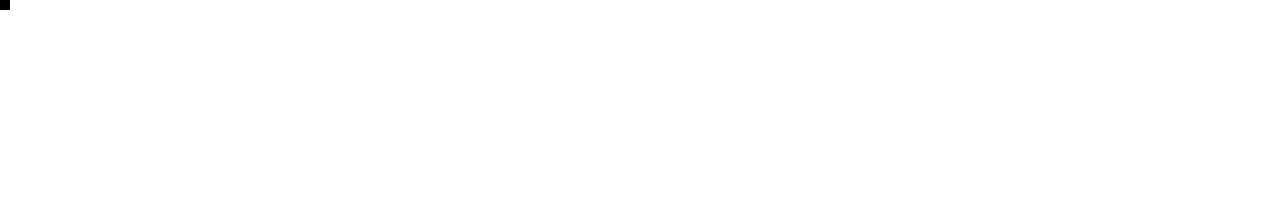
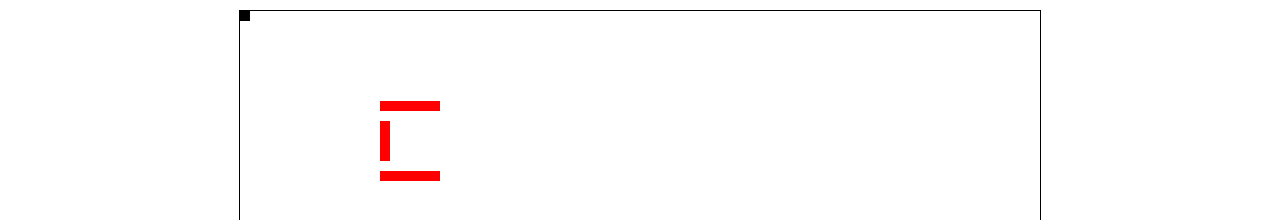
Before and after one commit to cjstewart88/n, a website built with webpack: page index.html in a window 1280 px wide. Shown: the top 220 px of the page. Built offline with Linux system fonts and the light colour scheme.

Commit message:
created a concept for pre generated levels, removed joining and connecting

```diff
--- a/index.html
+++ b/index.html
@@ -6,6 +6,12 @@
         width: 100%;
         height: 100%;
       }
+
+      canvas {
+        border: solid 1px #000;
+        margin: 10px auto;
+        display: block;
+      }
     </style>
   </head>
   <body>
--- a/src/engine.ts
+++ b/src/engine.ts
@@ -1,46 +1,49 @@
 import { Player} from './player';
+import { Game } from './game';
 
 export class Engine {
-  public canvas: any;
-  public ctx: any;
+  private player: Player;
+  private level: any;
 
-  public players: Player[];
+  private canvas: any;
+  private ctx: any;
 
-  constructor(opts: { players: Player[] }) {
-    this.players = opts.players;
+  constructor(game: Game) {
+    this.level = game.level;
+    this.player = game.player;
 
     this.canvas = document.getElementById('level');
     this.ctx = this.canvas.getContext('2d');
+    this.canvas.width = 800;
+    this.canvas.height = 600;
 
-    this.setCanvasSize()
-
-    window.addEventListener('resize', this.setCanvasSize.bind(this), false);
     this.draw();
   }
 
-  private setCanvasSize() {
-    this.canvas = document.getElementById('level');
-    this.canvas.width = window.innerWidth;
-    this.canvas.height = window.innerHeight;
-  }
-
   private draw() {
-    this.ctx.clearRect(0, 0, this.canvas.width, this.canvas.height);
-    this.drawPlayers();
-    this.drawDummyWall();
+    this.ctx.clearRect(0, 0, 800, 600);
+    this.player.move();
+    this.drawLevel();
     window.requestAnimationFrame(this.draw.bind(this));
   }
 
-  private drawDummyWall() {
-    this.ctx.fillStyle = 'rgb(255, 0, 0)';
-    this.ctx.fillRect(200, 200, 100, 10);
-  }
+  private drawLevel() {
+    this.level.forEach((row: any[], i: number) => {
+      row.forEach((cellValue: string, ii: number) => {
+        if (cellValue === 'E') {
+          return;
+        }
 
-  private drawPlayers() {
-    this.players.forEach(player => {
-      player.move();
-      this.ctx.fillStyle = 'rgb(0, 0, 0)';
-      this.ctx.fillRect(player.currentPosition.x, player.currentPosition.y, 10, 10);
+        if (cellValue === 'W') {
+          this.ctx.fillStyle = 'rgb(255, 0, 0)';
+        } else if (cellValue === 'P') {
+          this.ctx.fillStyle = 'rgb(0, 0, 0)';
+        }
+
+        let x = ii*10;
+        let y = i*10;
+        this.ctx.fillRect(x, y, 10, 10);
+      });
     });
   }
 }
--- a/src/game.ts
+++ b/src/game.ts
@@ -1,27 +1,17 @@
 import { Engine } from './engine';
 import { Player } from './player';
+import { levelOne } from './levels/one';
 
-class Game {
+export class Game {
   public engine: Engine;
-  public players: Player[];
+  public player: Player;
+  public level: any;
 
   constructor() {
-    this.connect();
-
-    this.engine = new Engine({
-      players: this.players
-    });
-  }
-
-  public connect() {
-    this.players = [];
-  }
-
-  public join() {
-    const player = new Player();
-    this.players.push(player);
+    this.level = levelOne;
+    this.player = new Player(this);
+    this.engine = new Engine(this);
   }
 }
 
 const game = new Game();
-game.join();
--- /dev/null
+++ b/src/levels/one.ts
@@ -0,0 +1,62 @@
+export let levelOne: any[] = [
+  ['P','E','E','E','E','E','E','E','E','E','E','E','E','E','E','E','E','E','E','E','E','E','E','E','E','E','E','E','E','E','E','E','E','E','E','E','E','E','E','E','E','E','E','E','E','E','E','E','E','E','E','E','E','E','E','E','E','E','E','E','E','E','E','E','E','E','E','E','E','E','E','E','E','E','E','E','E','E','E','E'],
+  ['E','E','E','E','E','E','E','E','E','E','E','E','E','E','E','E','E','E','E','E','E','E','E','E','E','E','E','E','E','E','E','E','E','E','E','E','E','E','E','E','E','E','E','E','E','E','E','E','E','E','E','E','E','E','E','E','E','E','E','E','E','E','E','E','E','E','E','E','E','E','E','E','E','E','E','E','E','E','E','E'],
+  ['E','E','E','E','E','E','E','E','E','E','E','E','E','E','E','E','E','E','E','E','E','E','E','E','E','E','E','E','E','E','E','E','E','E','E','E','E','E','E','E','E','E','E','E','E','E','E','E','E','E','E','E','E','E','E','E','E','E','E','E','E','E','E','E','E','E','E','E','E','E','E','E','E','E','E','E','E','E','E','E'],
+  ['E','E','E','E','E','E','E','E','E','E','E','E','E','E','E','E','E','E','E','E','E','E','E','E','E','E','E','E','E','E','E','E','E','E','E','E','E','E','E','E','E','E','E','E','E','E','E','E','E','E','E','E','E','E','E','E','E','E','E','E','E','E','E','E','E','E','E','E','E','E','E','E','E','E','E','E','E','E','E','E'],
+  ['E','E','E','E','E','E','E','E','E','E','E','E','E','E','E','E','E','E','E','E','E','E','E','E','E','E','E','E','E','E','E','E','E','E','E','E','E','E','E','E','E','E','E','E','E','E','E','E','E','E','E','E','E','E','E','E','E','E','E','E','E','E','E','E','E','E','E','E','E','E','E','E','E','E','E','E','E','E','E','E'],
+  ['E','E','E','E','E','E','E','E','E','E','E','E','E','E','E','E','E','E','E','E','E','E','E','E','E','E','E','E','E','E','E','E','E','E','E','E','E','E','E','E','E','E','E','E','E','E','E','E','E','E','E','E','E','E','E','E','E','E','E','E','E','E','E','E','E','E','E','E','E','E','E','E','E','E','E','E','E','E','E','E'],
+  ['E','E','E','E','E','E','E','E','E','E','E','E','E','E','E','E','E','E','E','E','E','E','E','E','E','E','E','E','E','E','E','E','E','E','E','E','E','E','E','E','E','E','E','E','E','E','E','E','E','E','E','E','E','E','E','E','E','E','E','E','E','E','E','E','E','E','E','E','E','E','E','E','E','E','E','E','E','E','E','E'],
+  ['E','E','E','E','E','E','E','E','E','E','E','E','E','E','E','E','E','E','E','E','E','E','E','E','E','E','E','E','E','E','E','E','E','E','E','E','E','E','E','E','E','E','E','E','E','E','E','E','E','E','E','E','E','E','E','E','E','E','E','E','E','E','E','E','E','E','E','E','E','E','E','E','E','E','E','E','E','E','E','E'],
+  ['E','E','E','E','E','E','E','E','E','E','E','E','E','E','E','E','E','E','E','E','E','E','E','E','E','E','E','E','E','E','E','E','E','E','E','E','E','E','E','E','E','E','E','E','E','E','E','E','E','E','E','E','E','E','E','E','E','E','E','E','E','E','E','E','E','E','E','E','E','E','E','E','E','E','E','E','E','E','E','E'],
+  ['E','E','E','E','E','E','E','E','E','E','E','E','E','E','W','W','W','W','W','W','E','E','E','E','E','E','E','E','E','E','E','E','E','E','E','E','E','E','E','E','E','E','E','E','E','E','E','E','E','E','E','E','E','E','E','E','E','E','E','E','E','E','E','E','E','E','E','E','E','E','E','E','E','E','E','E','E','E','E','E'],
+  ['E','E','E','E','E','E','E','E','E','E','E','E','E','E','E','E','E','E','E','E','E','E','E','E','E','E','E','E','E','E','E','E','E','E','E','E','E','E','E','E','E','E','E','E','E','E','E','E','E','E','E','E','E','E','E','E','E','E','E','E','E','E','E','E','E','E','E','E','E','E','E','E','E','E','E','E','E','E','E','E'],
+  ['E','E','E','E','E','E','E','E','E','E','E','E','E','E','W','E','E','E','E','E','E','E','E','E','E','E','E','E','E','E','E','E','E','E','E','E','E','E','E','E','E','E','E','E','E','E','E','E','E','E','E','E','E','E','E','E','E','E','E','E','E','E','E','E','E','E','E','E','E','E','E','E','E','E','E','E','E','E','E','E'],
+  ['E','E','E','E','E','E','E','E','E','E','E','E','E','E','W','E','E','E','E','E','E','E','E','E','E','E','E','E','E','E','E','E','E','E','E','E','E','E','E','E','E','E','E','E','E','E','E','E','E','E','E','E','E','E','E','E','E','E','E','E','E','E','E','E','E','E','E','E','E','E','E','E','E','E','E','E','E','E','E','E'],
+  ['E','E','E','E','E','E','E','E','E','E','E','E','E','E','W','E','E','E','E','E','E','E','E','E','E','E','E','E','E','E','E','E','E','E','E','E','E','E','E','E','E','E','E','E','E','E','E','E','E','E','E','E','E','E','E','E','E','E','E','E','E','E','E','E','E','E','E','E','E','E','E','E','E','E','E','E','E','E','E','E'],
+  ['E','E','E','E','E','E','E','E','E','E','E','E','E','E','W','E','E','E','E','E','E','E','E','E','E','E','E','E','E','E','E','E','E','E','E','E','E','E','E','E','E','E','E','E','E','E','E','E','E','E','E','E','E','E','E','E','E','E','E','E','E','E','E','E','E','E','E','E','E','E','E','E','E','E','E','E','E','E','E','E'],
+  ['E','E','E','E','E','E','E','E','E','E','E','E','E','E','E','E','E','E','E','E','E','E','E','E','E','E','E','E','E','E','E','E','E','E','E','E','E','E','E','E','E','E','E','E','E','E','E','E','E','E','E','E','E','E','E','E','E','E','E','E','E','E','E','E','E','E','E','E','E','E','E','E','E','E','E','E','E','E','E','E'],
+  ['E','E','E','E','E','E','E','E','E','E','E','E','E','E','W','W','W','W','W','W','E','E','E','E','E','E','E','E','E','E','E','E','E','E','E','E','E','E','E','E','E','E','E','E','E','E','E','E','E','E','E','E','E','E','E','E','E','E','E','E','E','E','E','E','E','E','E','E','E','E','E','E','E','E','E','E','E','E','E','E'],
+  ['E','E','E','E','E','E','E','E','E','E','E','E','E','E','E','E','E','E','E','E','E','E','E','E','E','E','E','E','E','E','E','E','E','E','E','E','E','E','E','E','E','E','E','E','E','E','E','E','E','E','E','E','E','E','E','E','E','E','E','E','E','E','E','E','E','E','E','E','E','E','E','E','E','E','E','E','E','E','E','E'],
+  ['E','E','E','E','E','E','E','E','E','E','E','E','E','E','E','E','E','E','E','E','E','E','E','E','E','E','E','E','E','E','E','E','E','E','E','E','E','E','E','E','E','E','E','E','E','E','E','E','E','E','E','E','E','E','E','E','E','E','E','E','E','E','E','E','E','E','E','E','E','E','E','E','E','E','E','E','E','E','E','E'],
+  ['E','E','E','E','E','E','E','E','E','E','E','E','E','E','E','E','E','E','E','E','E','E','E','E','E','E','E','E','E','E','E','E','E','E','E','E','E','E','E','E','E','E','E','E','E','E','E','E','E','E','E','E','E','E','E','E','E','E','E','E','E','E','E','E','E','E','E','E','E','E','E','E','E','E','E','E','E','E','E','E'],
+  ['E','E','E','E','E','E','E','E','E','E','E','E','E','E','E','E','E','E','E','E','E','E','E','E','E','E','E','E','E','E','E','E','E','E','E','E','E','E','E','E','E','E','E','E','E','E','E','E','E','E','E','E','E','E','E','E','E','E','E','E','E','E','E','E','E','E','E','E','E','E','E','E','E','E','E','E','E','E','E','E'],
+  ['E','E','E','E','E','E','E','E','E','E','E','E','E','E','E','E','E','E','E','E','E','E','E','E','E','E','E','E','E','E','E','E','E','E','E','E','E','E','E','E','E','E','E','E','E','E','E','E','E','E','E','E','E','E','E','E','E','E','E','E','E','E','E','E','E','E','E','E','E','E','E','E','E','E','E','E','E','E','E','E'],
+  ['E','E','E','E','E','E','E','E','E','E','E','E','E','E','E','E','E','E','E','E','E','E','E','E','E','E','E','E','E','E','E','E','E','E','E','E','E','E','E','E','E','E','E','E','E','E','E','E','E','E','E','E','E','E','E','E','E','E','E','E','E','E','E','E','E','E','E','E','E','E','E','E','E','E','E','E','E','E','E','E'],
+  ['E','E','E','E','E','E','E','E','E','E','E','E','E','E','E','E','E','E','E','E','E','E','E','E','E','E','E','E','E','E','E','E','E','E','E','E','E','E','E','E','E','E','E','E','E','E','E','E','E','E','E','E','E','E','E','E','E','E','E','E','E','E','E','E','E','E','E','E','E','E','E','E','E','E','E','E','E','E','E','E'],
+  ['E','E','E','E','E','E','E','E','E','E','E','E','E','E','E','E','E','E','E','E','E','E','E','E','E','E','E','E','E','E','E','E','E','E','E','E','E','E','E','E','E','E','E','E','E','E','E','E','E','E','E','E','E','E','E','E','E','E','E','E','E','E','E','E','E','E','E','E','E','E','E','E','E','E','E','E','E','E','E','E'],
+  ['E','E','E','E','E','E','E','E','E','E','E','E','E','E','E','E','E','E','E','E','E','E','E','E','E','E','E','E','E','E','E','E','E','E','E','E','E','E','E','E','E','E','E','E','E','E','E','E','E','E','E','E','E','E','E','E','E','E','E','E','E','E','E','E','E','E','E','E','E','E','E','E','E','E','E','E','E','E','E','E'],
+  ['E','E','E','E','E','E','E','E','E','E','E','E','E','E','E','E','E','E','E','E','E','E','E','E','E','E','E','E','E','E','E','E','E','E','E','E','E','E','E','E','E','E','E','E','E','E','E','E','E','E','E','E','E','E','E','E','E','E','E','E','E','E','E','E','E','E','E','E','E','E','E','E','E','E','E','E','E','E','E','E'],
+  ['E','E','E','E','E','E','E','E','E','E','E','E','E','E','E','E','E','E','E','E','E','E','E','E','E','E','E','E','E','E','E','E','E','E','E','E','E','E','E','E','E','E','E','E','E','E','E','E','E','E','E','E','E','E','E','E','E','E','E','E','E','E','E','E','E','E','E','E','E','E','E','E','E','E','E','E','E','E','E','E'],
+  ['E','E','E','E','E','E','E','E','E','E','E','E','E','E','E','E','E','E','E','E','E','E','E','E','E','E','E','E','E','E','E','E','E','E','E','E','E','E','E','E','E','E','E','E','E','E','E','E','E','E','E','E','E','E','E','E','E','E','E','E','E','E','E','E','E','E','E','E','E','E','E','E','E','E','E','E','E','E','E','E'],
+  ['E','E','E','E','E','E','E','E','E','E','E','E','E','E','E','E','E','E','E','E','E','E','E','E','E','E','E','E','E','E','E','E','E','E','E','E','E','E','E','E','E','E','E','E','E','E','E','E','E','E','E','E','E','E','E','E','E','E','E','E','E','E','E','E','E','E','E','E','E','E','E','E','E','E','E','E','E','E','E','E'],
+  ['E','E','E','E','E','E','E','E','E','E','E','E','E','E','E','E','E','E','E','E','E','E','E','E','E','E','E','E','E','E','E','E','E','E','E','E','E','E','E','E','E','E','E','E','E','E','E','E','E','E','E','E','E','E','E','E','E','E','E','E','E','E','E','E','E','E','E','E','E','E','E','E','E','E','E','E','E','E','E','E'],
+  ['E','E','E','E','E','E','E','E','E','E','E','E','E','E','E','E','E','E','E','E','E','E','E','E','E','E','E','E','E','E','E','E','E','E','E','E','E','E','E','E','E','E','E','E','E','E','E','E','E','E','E','E','E','E','E','E','E','E','E','E','E','E','E','E','E','E','E','E','E','E','E','E','E','E','E','E','E','E','E','E'],
+  ['E','E','E','E','E','E','E','E','E','E','E','E','E','E','E','E','E','E','E','E','E','E','E','E','E','E','E','E','E','E','E','E','E','E','E','E','E','E','E','E','E','E','E','E','E','E','E','E','E','E','E','E','E','E','E','E','E','E','E','E','E','E','E','E','E','E','E','E','E','E','E','E','E','E','E','E','E','E','E','E'],
+  ['E','E','E','E','E','E','E','E','E','E','E','E','E','E','E','E','E','E','E','E','E','E','E','E','E','E','E','E','E','E','E','E','E','E','E','E','E','E','E','E','E','E','E','E','E','E','E','E','E','E','E','E','E','E','E','E','E','E','E','E','E','E','E','E','E','E','E','E','E','E','E','E','E','E','E','E','E','E','E','E'],
+  ['E','E','E','E','E','E','E','E','E','E','E','E','E','E','E','E','E','E','E','E','E','E','E','E','E','E','E','E','E','E','E','E','E','E','E','E','E','E','E','E','E','E','E','E','E','E','E','E','E','E','E','E','E','E','E','E','E','E','E','E','E','E','E','E','E','E','E','E','E','E','E','E','E','E','E','E','E','E','E','E'],
+  ['E','E','E','E','E','E','E','E','E','E','E','E','E','E','E','E','E','E','E','E','E','E','E','E','E','E','E','E','E','E','E','E','E','E','E','E','E','E','E','E','E','E','E','E','E','E','E','E','E','E','E','E','E','E','E','E','E','E','E','E','E','E','E','E','E','E','E','E','E','E','E','E','E','E','E','E','E','E','E','E'],
+  ['E','E','E','E','E','E','E','E','E','E','E','E','E','E','E','E','E','E','E','E','E','E','E','E','E','E','E','E','E','E','E','E','E','E','E','E','E','E','E','E','E','E','E','E','E','E','E','E','E','E','E','E','E','E','E','E','E','E','E','E','E','E','E','E','E','E','E','E','E','E','E','E','E','E','E','E','E','E','E','E'],
+  ['E','E','E','E','E','E','E','E','E','E','E','E','E','E','E','E','E','E','E','E','E','E','E','E','E','E','E','E','E','E','E','E','E','E','E','E','E','E','E','E','E','E','E','E','E','E','E','E','E','E','E','E','E','E','E','E','E','E','E','E','E','E','E','E','E','E','E','E','E','E','E','E','E','E','E','E','E','E','E','E'],
+  ['E','E','E','E','E','E','E','E','E','E','E','E','E','E','E','E','E','E','E','E','E','E','E','E','E','E','E','E','E','E','E','E','E','E','E','E','E','E','E','E','E','E','E','E','E','E','E','E','E','E','E','E','E','E','E','E','E','E','E','E','E','E','E','E','E','E','E','E','E','E','E','E','E','E','E','E','E','E','E','E'],
+  ['E','E','E','E','E','E','E','E','E','E','E','E','E','E','E','E','E','E','E','E','E','E','E','E','E','E','E','E','E','E','E','E','E','E','E','E','E','E','E','E','E','E','E','E','E','E','E','E','E','E','E','E','E','E','E','E','E','E','E','E','E','E','E','E','E','E','E','E','E','E','E','E','E','E','E','E','E','E','E','E'],
+  ['E','E','E','E','E','E','E','E','E','E','E','E','E','E','E','E','E','E','E','E','E','E','E','E','E','E','E','E','E','E','E','E','E','E','E','E','E','E','E','E','E','E','E','E','E','E','E','E','E','E','E','E','E','E','E','E','E','E','E','E','E','E','E','E','E','E','E','E','E','E','E','E','E','E','E','E','E','E','E','E'],
+  ['E','E','E','E','E','E','E','E','E','E','E','E','E','E','E','E','E','E','E','E','E','E','E','E','E','E','E','E','E','E','E','E','E','E','E','E','E','E','E','E','E','E','E','E','E','E','E','E','E','E','E','E','E','E','E','E','E','E','E','E','E','E','E','E','E','E','E','E','E','E','E','E','E','E','E','E','E','E','E','E'],
+  ['E','E','E','E','E','E','E','E','E','E','E','E','E','E','E','E','E','E','E','E','E','E','E','E','E','E','E','E','E','E','E','E','E','E','E','E','E','E','E','E','E','E','E','E','E','E','E','E','E','E','E','E','E','E','E','E','E','E','E','E','E','E','E','E','E','E','E','E','E','E','E','E','E','E','E','E','E','E','E','E'],
+  ['E','E','E','E','E','E','E','E','E','E','E','E','E','E','E','E','E','E','E','E','E','E','E','E','E','E','E','E','E','E','E','E','E','E','E','E','E','E','E','E','E','E','E','E','E','E','E','E','E','E','E','E','E','E','E','E','E','E','E','E','E','E','E','E','E','E','E','E','E','E','E','E','E','E','E','E','E','E','E','E'],
+  ['E','E','E','E','E','E','E','E','E','E','E','E','E','E','E','E','E','E','E','E','E','E','E','E','E','E','E','E','E','E','E','E','E','E','E','E','E','E','E','E','E','E','E','E','E','E','E','E','E','E','E','E','E','E','E','E','E','E','E','E','E','E','E','E','E','E','E','E','E','E','E','E','E','E','E','E','E','E','E','E'],
+  ['E','E','E','E','E','E','E','E','E','E','E','E','E','E','E','E','E','E','E','E','E','E','E','E','E','E','E','E','E','E','E','E','E','E','E','E','E','E','E','E','E','E','E','E','E','E','E','E','E','E','E','E','E','E','E','E','E','E','E','E','E','E','E','E','E','E','E','E','E','E','E','E','E','E','E','E','E','E','E','E'],
+  ['E','E','E','E','E','E','E','E','E','E','E','E','E','E','E','E','E','E','E','E','E','E','E','E','E','E','E','E','E','E','E','E','E','E','E','E','E','E','E','E','E','E','E','E','E','E','E','E','E','E','E','E','E','E','E','E','E','E','E','E','E','E','E','E','E','E','E','E','E','E','E','E','E','E','E','E','E','E','E','E'],
+  ['E','E','E','E','E','E','E','E','E','E','E','E','E','E','E','E','E','E','E','E','E','E','E','E','E','E','E','E','E','E','E','E','E','E','E','E','E','E','E','E','E','E','E','E','E','E','E','E','E','E','E','E','E','E','E','E','E','E','E','E','E','E','E','E','E','E','E','E','E','E','E','E','E','E','E','E','E','E','E','E'],
+  ['E','E','E','E','E','E','E','E','E','E','E','E','E','E','E','E','E','E','E','E','E','E','E','E','E','E','E','E','E','E','E','E','E','E','E','E','E','E','E','E','E','E','E','E','E','E','E','E','E','E','E','E','E','E','E','E','E','E','E','E','E','E','E','E','E','E','E','E','E','E','E','E','E','E','E','E','E','E','E','E'],
+  ['E','E','E','E','E','E','E','E','E','E','E','E','E','E','E','E','E','E','E','E','E','E','E','E','E','E','E','E','E','E','E','E','E','E','E','E','E','E','E','E','E','E','E','E','E','E','E','E','E','E','E','E','E','E','E','E','E','E','E','E','E','E','E','E','E','E','E','E','E','E','E','E','E','E','E','E','E','E','E','E'],
+  ['E','E','E','E','E','E','E','E','E','E','E','E','E','E','E','E','E','E','E','E','E','E','E','E','E','E','E','E','E','E','E','E','E','E','E','E','E','E','E','E','E','E','E','E','E','E','E','E','E','E','E','E','E','E','E','E','E','E','E','E','E','E','E','E','E','E','E','E','E','E','E','E','E','E','E','E','E','E','E','E'],
+  ['E','E','E','E','E','E','E','E','E','E','E','E','E','E','E','E','E','E','E','E','E','E','E','E','E','E','E','E','E','E','E','E','E','E','E','E','E','E','E','E','E','E','E','E','E','E','E','E','E','E','E','E','E','E','E','E','E','E','E','E','E','E','E','E','E','E','E','E','E','E','E','E','E','E','E','E','E','E','E','E'],
+  ['E','E','E','E','E','E','E','E','E','E','E','E','E','E','E','E','E','E','E','E','E','E','E','E','E','E','E','E','E','E','E','E','E','E','E','E','E','E','E','E','E','E','E','E','E','E','E','E','E','E','E','E','E','E','E','E','E','E','E','E','E','E','E','E','E','E','E','E','E','E','E','E','E','E','E','E','E','E','E','E'],
+  ['E','E','E','E','E','E','E','E','E','E','E','E','E','E','E','E','E','E','E','E','E','E','E','E','E','E','E','E','E','E','E','E','E','E','E','E','E','E','E','E','E','E','E','E','E','E','E','E','E','E','E','E','E','E','E','E','E','E','E','E','E','E','E','E','E','E','E','E','E','E','E','E','E','E','E','E','E','E','E','E'],
+  ['E','E','E','E','E','E','E','E','E','E','E','E','E','E','E','E','E','E','E','E','E','E','E','E','E','E','E','E','E','E','E','E','E','E','E','E','E','E','E','E','E','E','E','E','E','E','E','E','E','E','E','E','E','E','E','E','E','E','E','E','E','E','E','E','E','E','E','E','E','E','E','E','E','E','E','E','E','E','E','E'],
+  ['E','E','E','E','E','E','E','E','E','E','E','E','E','E','E','E','E','E','E','E','E','E','E','E','E','E','E','E','E','E','E','E','E','E','E','E','E','E','E','E','E','E','E','E','E','E','E','E','E','E','E','E','E','E','E','E','E','E','E','E','E','E','E','E','E','E','E','E','E','E','E','E','E','E','E','E','E','E','E','E'],
+  ['E','E','E','E','E','E','E','E','E','E','E','E','E','E','E','E','E','E','E','E','E','E','E','E','E','E','E','E','E','E','E','E','E','E','E','E','E','E','E','E','E','E','E','E','E','E','E','E','E','E','E','E','E','E','E','E','E','E','E','E','E','E','E','E','E','E','E','E','E','E','E','E','E','E','E','E','E','E','E','E'],
+  ['E','E','E','E','E','E','E','E','E','E','E','E','E','E','E','E','E','E','E','E','E','E','E','E','E','E','E','E','E','E','E','E','E','E','E','E','E','E','E','E','E','E','E','E','E','E','E','E','E','E','E','E','E','E','E','E','E','E','E','E','E','E','E','E','E','E','E','E','E','E','E','E','E','E','E','E','E','E','E','E'],
+  ['E','E','E','E','E','E','E','E','E','E','E','E','E','E','E','E','E','E','E','E','E','E','E','E','E','E','E','E','E','E','E','E','E','E','E','E','E','E','E','E','E','E','E','E','E','E','E','E','E','E','E','E','E','E','E','E','E','E','E','E','E','E','E','E','E','E','E','E','E','E','E','E','E','E','E','E','E','E','E','E'],
+  ['E','E','E','E','E','E','E','E','E','E','E','E','E','E','E','E','E','E','E','E','E','E','E','E','E','E','E','E','E','E','E','E','E','E','E','E','E','E','E','E','E','E','E','E','E','E','E','E','E','E','E','E','E','E','E','E','E','E','E','E','E','E','E','E','E','E','E','E','E','E','E','E','E','E','E','E','E','E','E','E'],
+];
--- a/src/player.ts
+++ b/src/player.ts
@@ -1,10 +1,16 @@
+import { Game } from './game';
+
 export class Player {
-  public currentPosition = { x: 0, y: 0 };
-  public requestedPosition: { x: number, y: number } | undefined;
+  private currentPosition = { x: 0, y: 0 };
+  private requestedPosition: { x: number, y: number } | undefined;
   private alreadyVisited: any[] = [];
+  private level: any;
 
-  constructor() {
-    window.addEventListener('click', this.requestMove.bind(this));
+  constructor(game: Game) {
+    this.level = game.level;
+
+    document.getElementById('level')
+      .addEventListener('click', this.requestMove.bind(this));
   }
 
   public get moving(): boolean {
@@ -19,38 +25,50 @@ export class Player {
     if (this.idle) return;
 
     let possibleMoves: any[] = [
-      { id: 1, x: this.currentPosition.x - 10, y: this.currentPosition.y - 10 },
-      { id: 2, x: this.currentPosition.x, y: this.currentPosition.y - 10 },
-      { id: 3, x: this.currentPosition.x + 10, y: this.currentPosition.y - 10 },
-      { id: 4, x: this.currentPosition.x + 10, y: this.currentPosition.y },
-      { id: 5, x: this.currentPosition.x + 10, y: this.currentPosition.y + 10 },
-      { id: 6, x: this.currentPosition.x, y: this.currentPosition.y + 10 },
-      { id: 7, x: this.currentPosition.x - 10, y: this.currentPosition.y + 10 },
-      { id: 8, x: this.currentPosition.x - 10, y: this.currentPosition.y }
+      { id: 1, x: this.currentPosition.x - 1, y: this.currentPosition.y - 1 },
+      { id: 2, x: this.currentPosition.x, y: this.currentPosition.y - 1 },
+      { id: 3, x: this.currentPosition.x + 1, y: this.currentPosition.y - 1 },
+      { id: 4, x: this.currentPosition.x + 1, y: this.currentPosition.y },
+      { id: 5, x: this.currentPosition.x + 1, y: this.currentPosition.y + 1 },
+      { id: 6, x: this.currentPosition.x, y: this.currentPosition.y + 1 },
+      { id: 7, x: this.currentPosition.x - 1, y: this.currentPosition.y + 1 },
+      { id: 8, x: this.currentPosition.x - 1, y: this.currentPosition.y }
     ];
 
     let impossibleMoves: number[] = [];
     possibleMoves.forEach((pm, i, array) => {
-      // 250, 210
-      if ((pm.x >= 200 && pm.x < 300) && (pm.y >= 200 && pm.y < 210)) {
+      if (pm.x === -1 || pm.y === -1) {
+        impossibleMoves.push(pm.id);
+      } else if (this.level[pm.y][pm.x] === 'W') {
         impossibleMoves.push(pm.id);
       } else if (this.alreadyVisited.indexOf(`${pm.x},${pm.y}`) !== -1) {
         impossibleMoves.push(pm.id);
       }
     });
 
-    let closestMove = possibleMoves[0];
+    let closestMove: any;
     possibleMoves.forEach(possibleMove => {
+      if (impossibleMoves.indexOf(possibleMove.id) !== -1) {
+        return;
+      }
+
+      if (!closestMove) {
+        closestMove = possibleMove;
+      }
+
       possibleMove.distanceFromRequestedMove = Math.abs(possibleMove.x - this.requestedPosition.x) + Math.abs(possibleMove.y - this.requestedPosition.y);
 
-      if (impossibleMoves.indexOf(possibleMove.id) === -1 && possibleMove.distanceFromRequestedMove < closestMove.distanceFromRequestedMove) {
+      if (possibleMove.distanceFromRequestedMove < closestMove.distanceFromRequestedMove) {
         closestMove = possibleMove;
       }
     });
 
     this.alreadyVisited.push(`${closestMove.x},${closestMove.y}`);
+
+    this.level[this.currentPosition.y][this.currentPosition.x] = 'E';
     this.currentPosition.x = closestMove.x;
     this.currentPosition.y = closestMove.y;
+    this.level[this.currentPosition.y][this.currentPosition.x] = 'P';
 
     if (this.currentPosition.x === this.requestedPosition.x && this.currentPosition.y === this.requestedPosition.y) {
       this.requestedPosition = undefined;
@@ -60,8 +78,8 @@ export class Player {
 
   private requestMove(event: MouseEvent) {
     this.requestedPosition = {
-      x: Math.round(event.clientX / 10) * 10,
-      y:  Math.round(event.clientY / 10) * 10
+      x: Math.floor(event.offsetX/10),
+      y: Math.floor(event.offsetY/10)
     }
   }
 }
```
Also changed, not shown: dist/bundle.js, dist/index.html.
